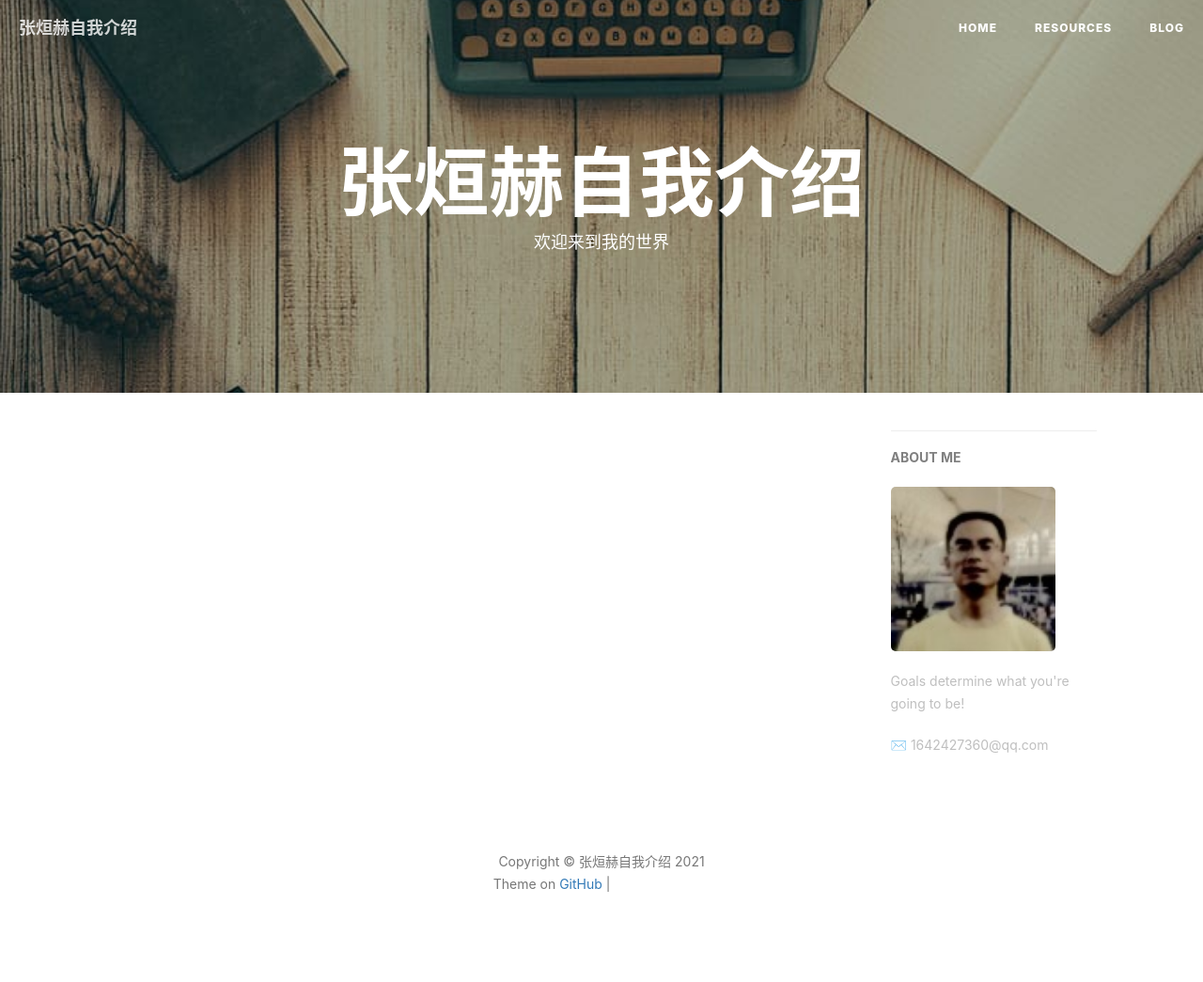
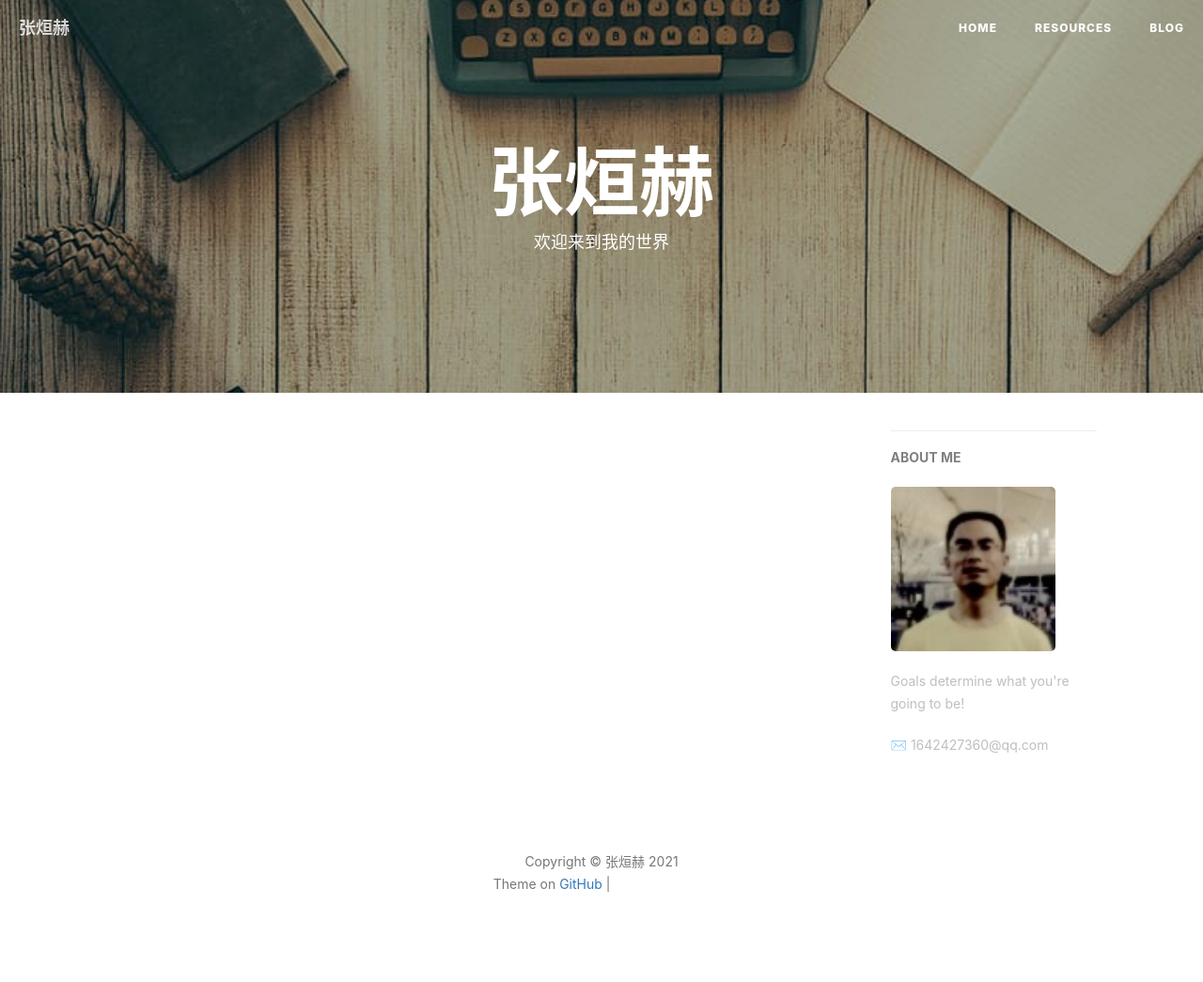
Before and after one commit to Satanchia/Satanchia.github.io, a Jekyll site: the page built from index.html, in a window 1280 px wide. Shown: the whole page at 94% size. Built offline with Jekyll 4.4.1, drawn with Linux system fonts in a browser that asks for light colours; nearby versions of some CDN libraries; the list of posts is cut into pages by our own code; comment, search, counter and statistics services are not loaded; grey boxes are pictures that could not be loaded.

Commit message:
Update _config.yml

```diff
--- a/_config.yml
+++ b/_config.yml
@@ -1,5 +1,5 @@
 # Site settings
-title: 张烜赫自我介绍
+title: 张烜赫
 SEOTitle: 我的第一个网站
 header-img: img/post-bg-desk.jpg
 email: 1642427360@qq.com
```
